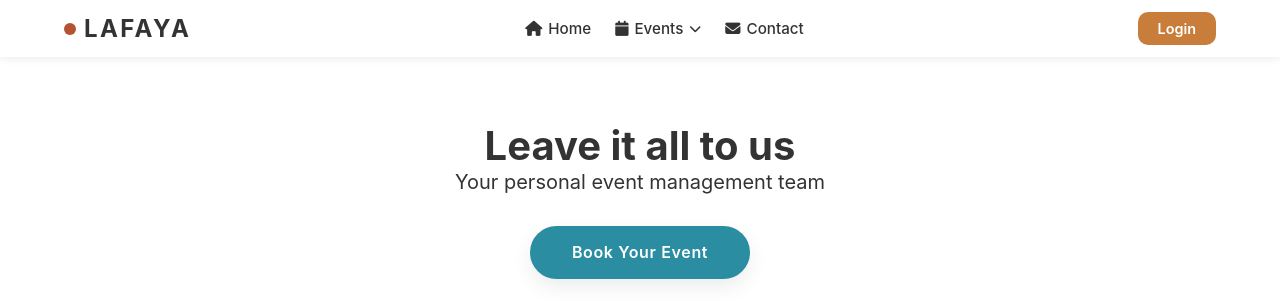
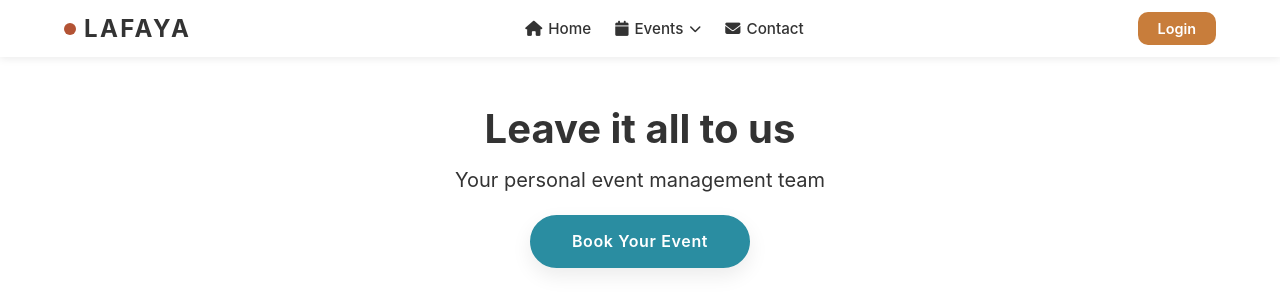
Before and after one commit to vidoushi08/Lafaya, a Django app: page / in a window 1280 px wide. Shown: the top 301 px of the page. Run offline with Django 5.2, Linux system fonts and the light colour scheme.

Commit message:
Reduce homepage hero whitespace

```diff
--- a/homepage/static/homepage/css/homepage.css
+++ b/homepage/static/homepage/css/homepage.css
@@ -4,12 +4,14 @@
   align-items: center;
   justify-content: center;
   text-align: center;
-  min-height: 35vh;
-  padding: 4rem var(--container-padding);
+  padding: clamp(2rem, 4vw, 3rem) var(--container-padding)
+    clamp(1.5rem, 3vw, 2.25rem);
 }
 
 .homepage-welcome h1 {
-  font-size: 2.5rem;
+  font-size: clamp(2rem, 5vw, 2.5rem);
+  line-height: 1.2;
+  margin-bottom: 0.75rem;
   color: var(--color-dark);
 }
 
@@ -17,7 +19,8 @@
   font-size: 1.25rem;
   font-weight: 400;
   color: var(--color-dark);
-  margin-bottom: 2rem;
+  line-height: 1.5;
+  margin-bottom: 1.25rem;
 }
 
 .homepage-welcome button,
```
